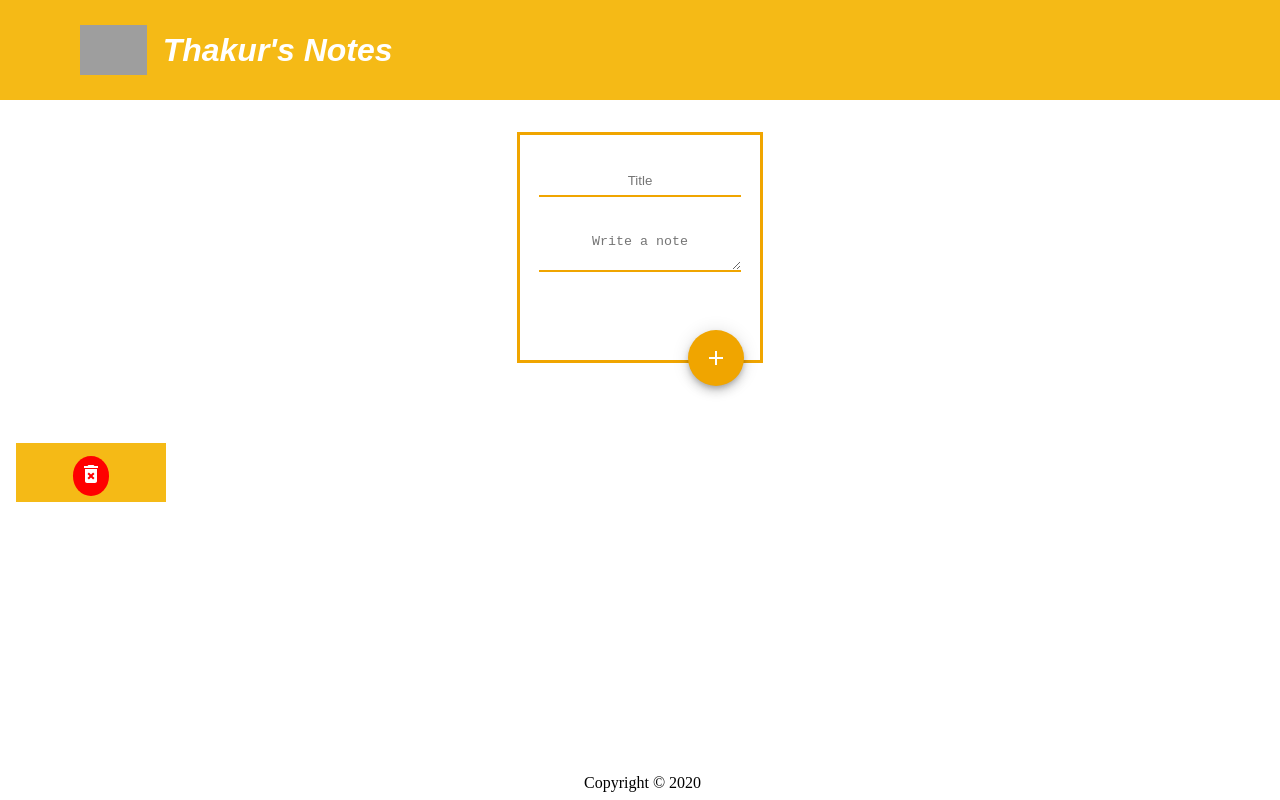
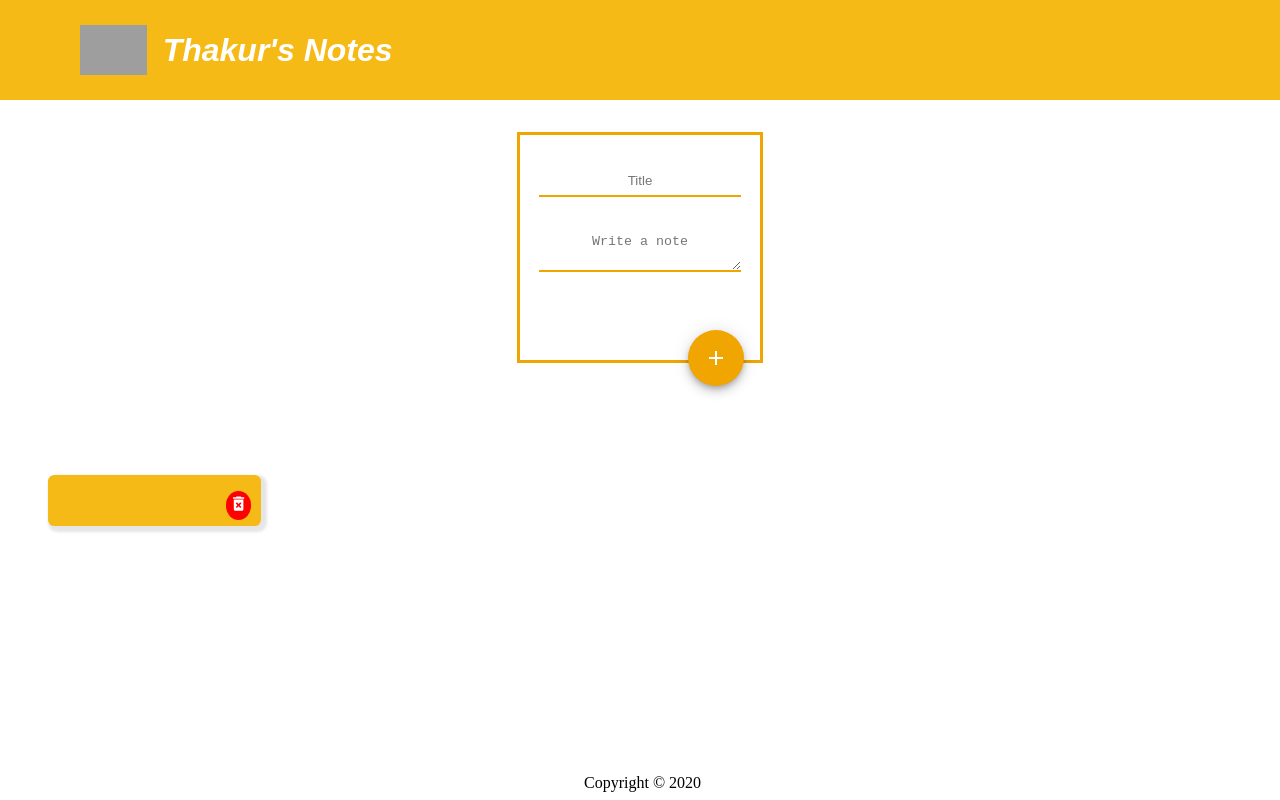
Before and after one commit to thakurakhilesh1998/GoogleKeepApp, a React (Create React App) app: page / in a window 1280 px wide. Both pictures are taken after a click on the button 715 px from the left and 357 px from the top of the page. Built offline with nearby package versions, Linux system fonts and the light colour scheme; grey boxes are pictures that could not be loaded.

Commit message:
final commit

```diff
--- a/src/App.css
+++ b/src/App.css
@@ -3,4 +3,5 @@
     display: flex;
     flex-direction: row;
     flex-wrap: wrap;
+    margin: 2rem;
 }
--- a/src/KeepList.css
+++ b/src/KeepList.css
@@ -3,23 +3,28 @@
 {
     display: block;
     margin: 5rem 1rem 1rem 1rem;
-    width: 150px;
+    width: 200px;
     padding: 0.4rem;
     display: block;
     background-color:#f5ba16;
     color: white;
     font-family: sans-serif;
-    box-sizing: border-box;
+    border-radius: 0.4rem;
+    -webkit-box-shadow: 2px 2px 2px 3px rgba(0, 0, 0, 0.1);
+    -moz-box-shadow:    2px 2px 2px 3px rgba(0, 0, 0, 0.1);
+    box-shadow:         3px 3px 3px 3px rgba(0, 0, 0, 0.1);
+    /* //horzontal offset vertical offset blur ratio spread ration color */
 }
 
 .del-btn
 {
     display: block;
-    margin: auto auto;
+    float: right;
     border-radius: 50%;
-    padding: 0.4rem;
+    padding: 0.2rem;
     color: white;
     border: none;
+    margin: 0.2rem 0.2rem 0 0;
     background-color: red;
 
 }
@@ -32,3 +37,8 @@
     font-size: 0.8rem;
     text-align: justify;
 }
+
+#icon
+{
+    font-size: 1.2rem;
+}
--- a/src/KeepList.jsx
+++ b/src/KeepList.jsx
@@ -15,7 +15,7 @@ const KeepList=(props)=>{
                 </div>
                     <button className="del-btn" onClick={()=>{
                         props.onDel(props.id);
-                    }}><DeleteForeverIcon/></button>
+                    }}><DeleteForeverIcon id="icon"/></button>
             </div>
         </>
     );
```
